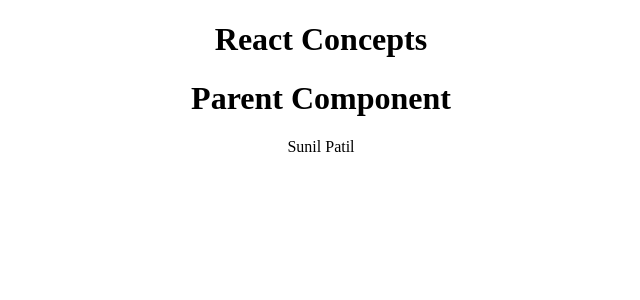
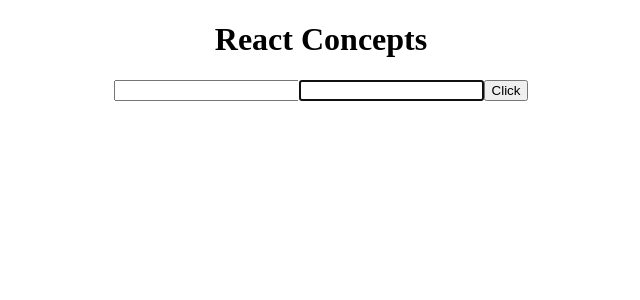
Before and after one commit to patilsunil9194/react-concepts, a React (Create React App) app: page / in a window 1280 px wide. Shown: the top 300 px of the page, without its empty margins (319-959 px from the left). Built offline with nearby package versions, Linux system fonts and the light colour scheme.

Commit message:
use Refs

```diff
--- a/src/App.js
+++ b/src/App.js
@@ -1,13 +1,15 @@
 import React from "react";
 import "./App.css";
 import ParentComponent from "./components/PureComponent/ParentComponent";
+import RefsComponent from "./components/Refs/RefsComponent";
 
 function App() {
 
   return (
     <div className="App">
       <h1>React Concepts</h1>
-      <ParentComponent />
+     {/*  <ParentComponent /> */}
+     <RefsComponent />
     </div>
   );
 }
--- /dev/null
+++ b/src/components/Refs/RefsComponent.js
@@ -0,0 +1,37 @@
+import React, { Component } from "react";
+
+class RefsComponent extends Component {
+  constructor(props) {
+    super(props);
+
+    this.inputRef = React.createRef();
+    this.cbRef = null;
+    this.setCbRef = (element) => {
+      this.cbRef = element;
+    };
+  }
+
+  clickHandler = () => {
+    alert(this.inputRef.current.value);
+  };
+
+  componentDidMount() {
+    if (this.cbRef) {
+        this.cbRef.focus()
+     // this.cbRef.focus();
+    }
+    /*  this.inputRef.current.focus(); */
+  }
+
+  render() {
+    return (
+      <div>
+        <input type="text" ref={this.inputRef} />
+        <input type="text" ref={this.setCbRef} />
+        <button onClick={this.clickHandler}>Click</button>
+      </div>
+    );
+  }
+}
+
+export default RefsComponent;
```
Also changed, not shown: 1 other file (tests, documents, lock files or other folders).
